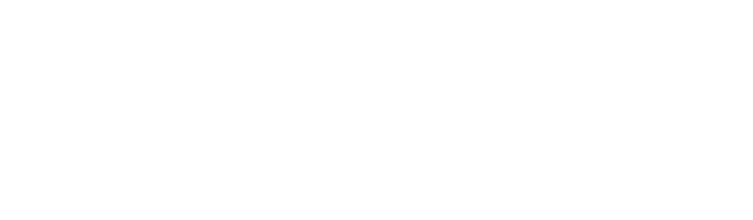
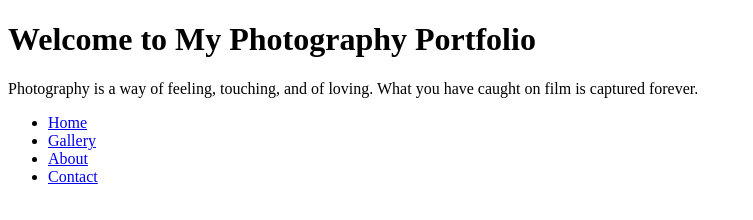
Before and after one commit to PrincessOkaroni/Photography-website, a plain HTML site: page index.html in a window 1280 px wide. Shown: the whole page, without its empty margins (0-753 px from the left). Drawn offline with Linux system fonts and the light colour scheme.

Commit message:
modified html

```diff
--- a/index.html
+++ b/index.html
@@ -6,5 +6,21 @@
     <title>PHOTOGRAPHY</title>
     <link rel="stylesheet" href="./css/style.css" />
   </head>
-  <body></body>
+  <body>
+    <header>
+        <h1>Welcome to My Photography Portfolio</h1>
+        <p>Photography is a way of feeling, touching, and of loving. What you have caught on film is captured forever.</p>
+        <nav>
+            <ul>
+                <li><a href="#home">Home</a></li>
+                <li><a href="#gallery">Gallery</a></li>
+                <li><a href="#about">About</a></li>
+                <li><a href="#contact">Contact</a></li>
+            </ul>
+        </nav>
+    </header>
+
+
+</body>
+  </body>
 </html>
```
